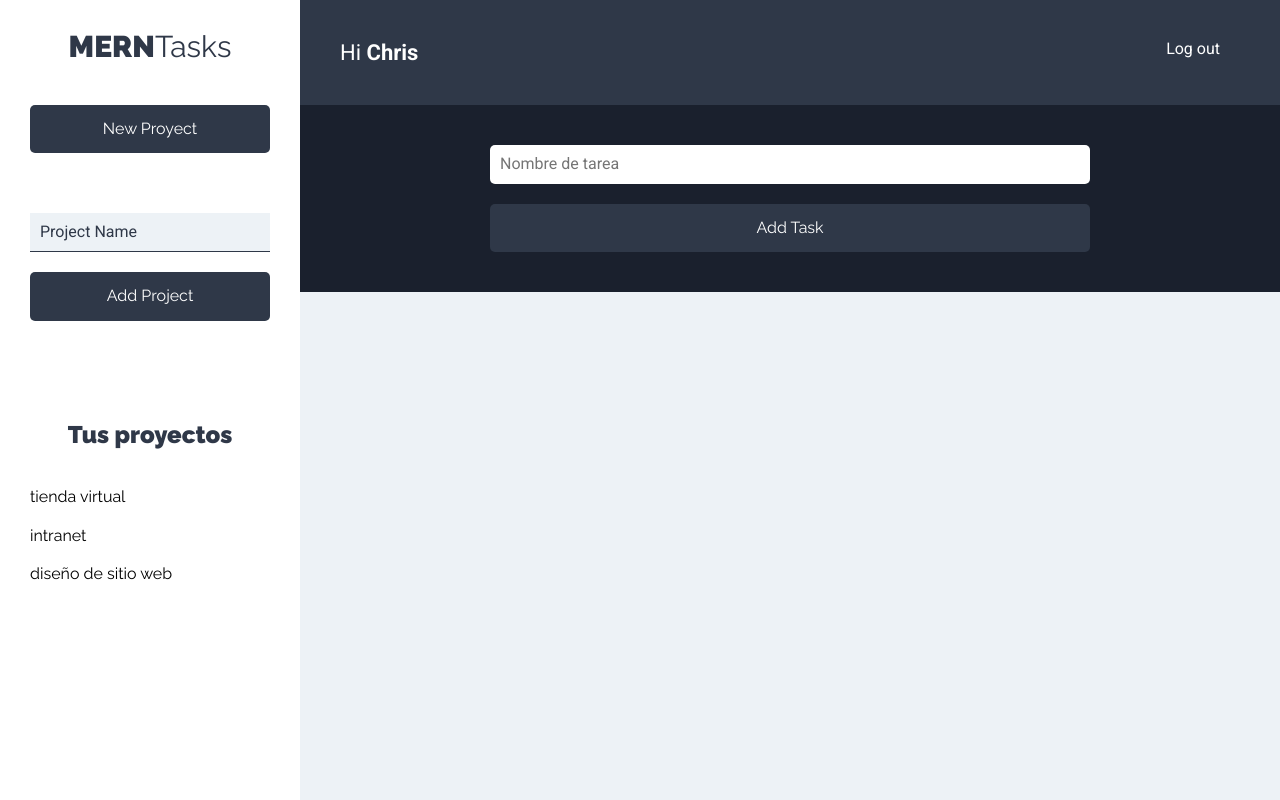
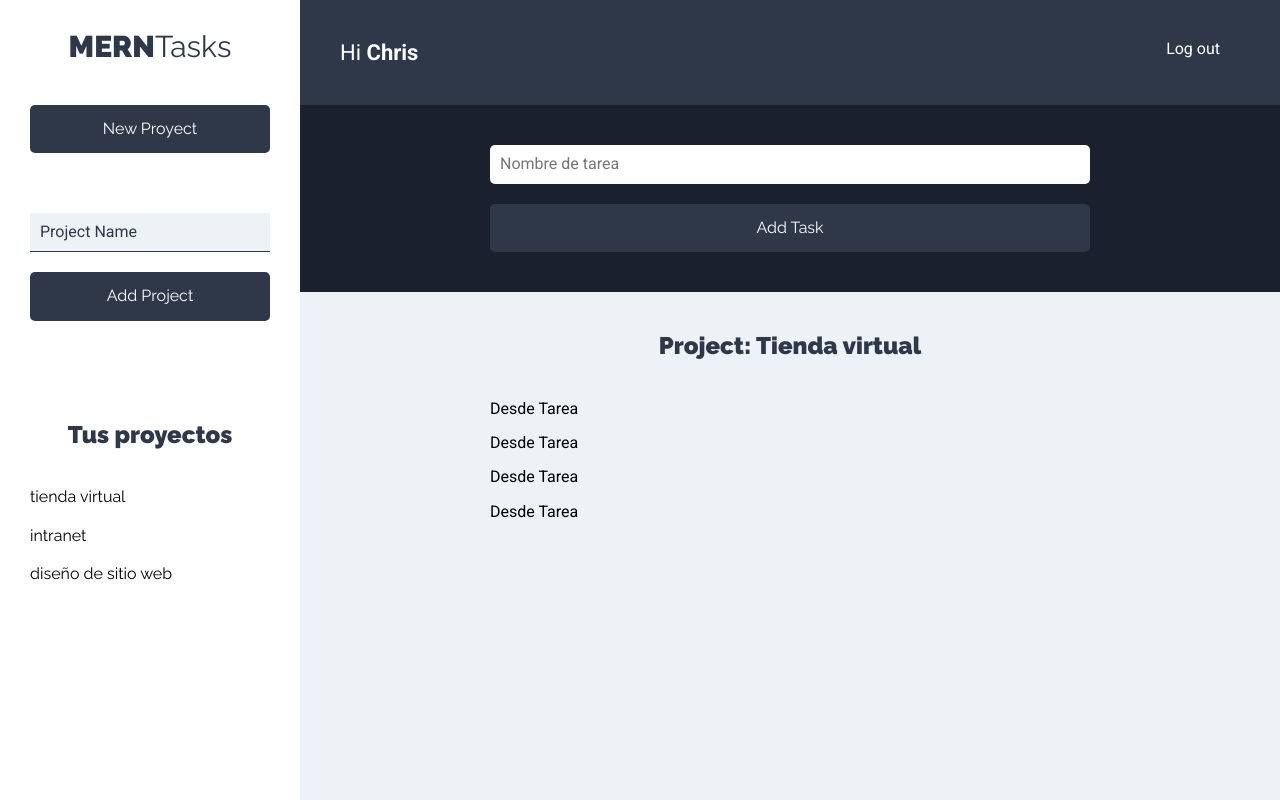
Before and after one commit to ChristianRM/task_manager-client, a React (Create React App) app: page /projects in a window 1280 px wide. Built offline with nearby package versions, Linux system fonts and the light colour scheme.

Commit message:
Add task list

```diff
--- a/src/components/projects/Projects.js
+++ b/src/components/projects/Projects.js
@@ -1,6 +1,7 @@
 import Sidebar from "../layout/Sidebar";
 import Bar from "../layout/Bar";
 import FormTask from "../tasks/FormTask";
+import ListTasks from "../tasks/ListTasks";
 
 const Projects = () => {
     return (
@@ -11,7 +12,7 @@
                 <main>
                     <FormTask />
                     <div className="contenedor-tareas">
-
+                        <ListTasks />
                     </div>
                 </main>
             </div>
--- a/src/components/tasks/ListTasks.js
+++ b/src/components/tasks/ListTasks.js
@@ -0,0 +1,27 @@
+import { Fragment } from "react";
+import Task from "./Task";
+
+const ListTasks = () => {
+    const tasksProject = [
+        { name: 'Choose platform', state: true },
+        { name: 'Choose colors', state: true },
+        { name: 'Choose payment', state: false },
+        { name: 'Choose hosting', state: false }
+    ]
+    return (
+        <Fragment>
+            <h2>
+                Project: Tienda virtual
+            </h2>
+            <ul className="listado-tareas">
+                {tasksProject.length === 0
+                ? (<li className="tarea"><p>No hay tareas</p></li>)
+                : tasksProject.map(task => (<Task task={task} />))
+                }
+            </ul>
+        </Fragment>
+
+    );
+}
+
+export default ListTasks;
--- a/src/components/tasks/Task.js
+++ b/src/components/tasks/Task.js
@@ -0,0 +1,5 @@
+const Task = () => {
+    return ( <p>Desde Tarea</p> );
+}
+
+export default Task;
```
Also changed, not shown: 1 other file (tests, documents, lock files or other folders).
